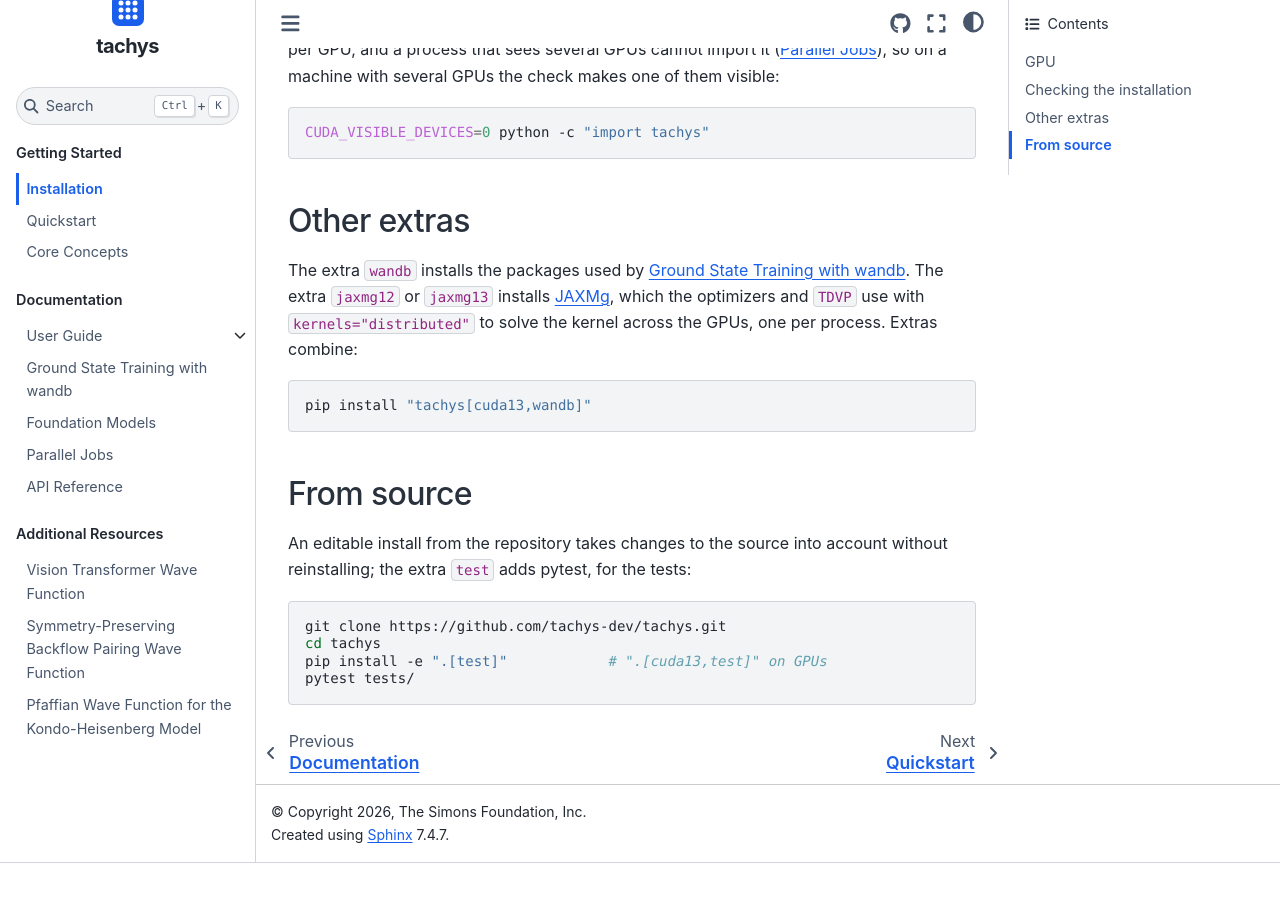
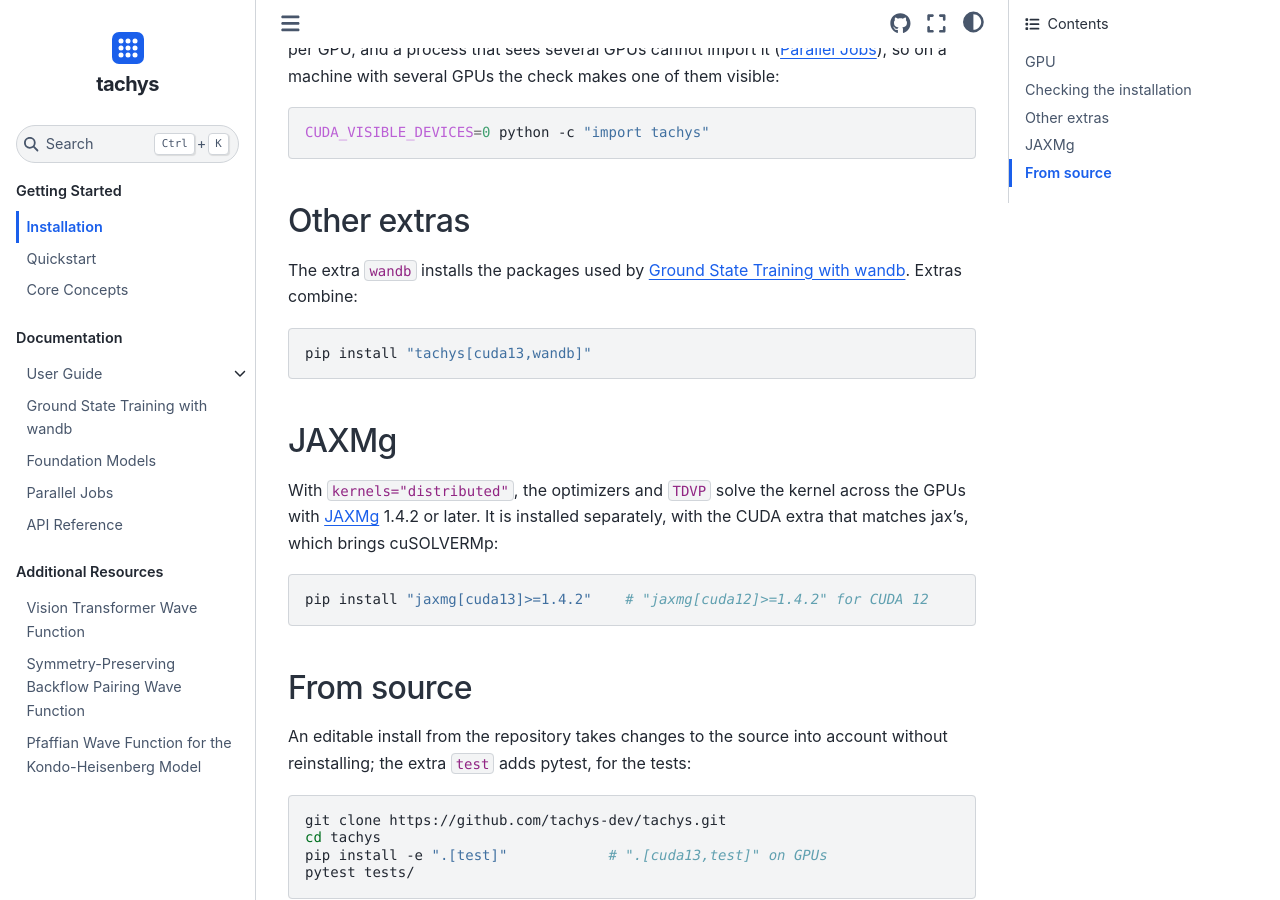
Before and after one commit to tachys-dev/tachys, a Sphinx documentation site: the page built from docs/installation.md, in a window 1280 px wide and 900 px high, scrolled down 973 px. Built offline with Sphinx 7.4.7 and the Sphinx Book theme 1.1.4, drawn with Linux system fonts in a browser that asks for light colours; before the commit the page ends 1836 px from its top, so only the background shows below that.

Commit message:
Install JAXMg directly instead of through tachys extras
Drop the jaxmg12/jaxmg13 extras. The missing- and old-JAXMg errors and the
docs now give the direct command, pip install "jaxmg[cuda13]>=1.4.2" (or
cuda12), with the CUDA extra: plain jaxmg lacks cuSOLVERMp and fails at the
first solve.

Co-Authored-By: Claude Opus 5.5 <noreply@anthropic.com>

````diff
--- a/docs/installation.md
+++ b/docs/installation.md
@@ -50,12 +50,21 @@ CUDA_VISIBLE_DEVICES=0 python -c "import tachys"
 ## Other extras
 
 The extra `wandb` installs the packages used by {doc}`ground_state_training`.
-The extra `jaxmg12` or `jaxmg13` installs [JAXMg](https://github.com/flatironinstitute/jaxmg), which the optimizers and `TDVP` use with `kernels="distributed"`
-to solve the kernel across the GPUs, one per process.
 Extras combine:
 
 ```bash
 pip install "tachys[cuda13,wandb]"
+```
+
+## JAXMg
+
+With `kernels="distributed"`, the optimizers and `TDVP` solve the kernel
+across the GPUs with [JAXMg](https://github.com/flatironinstitute/jaxmg) 1.4.2
+or later. It is installed separately, with the CUDA extra that matches jax's,
+which brings cuSOLVERMp:
+
+```bash
+pip install "jaxmg[cuda13]>=1.4.2"    # "jaxmg[cuda12]>=1.4.2" for CUDA 12
 ```
 
 ## From source
--- a/pyproject.toml
+++ b/pyproject.toml
@@ -37,8 +37,6 @@ cuda12 = ["jax[cuda12]==0.11.2"]
 cuda13 = ["jax[cuda13]==0.11.2"]
 cuda = ["jax[cuda13]==0.11.2"]      # the same as cuda13, kept for existing installs
 wandb = ["wandb==0.27.0", "jsonargparse==4.41.0"]
-jaxmg12 = ["jaxmg[cuda12]>=1.4.2"]    # kernels="distributed"
-jaxmg13 = ["jaxmg[cuda13]>=1.4.2"]
 test = ["pytest"]
 docs = [
     "sphinx>=8.2",
````
Also changed, not shown: docs/guide/optimization.md (+4 -2 lines), 1 other file.
